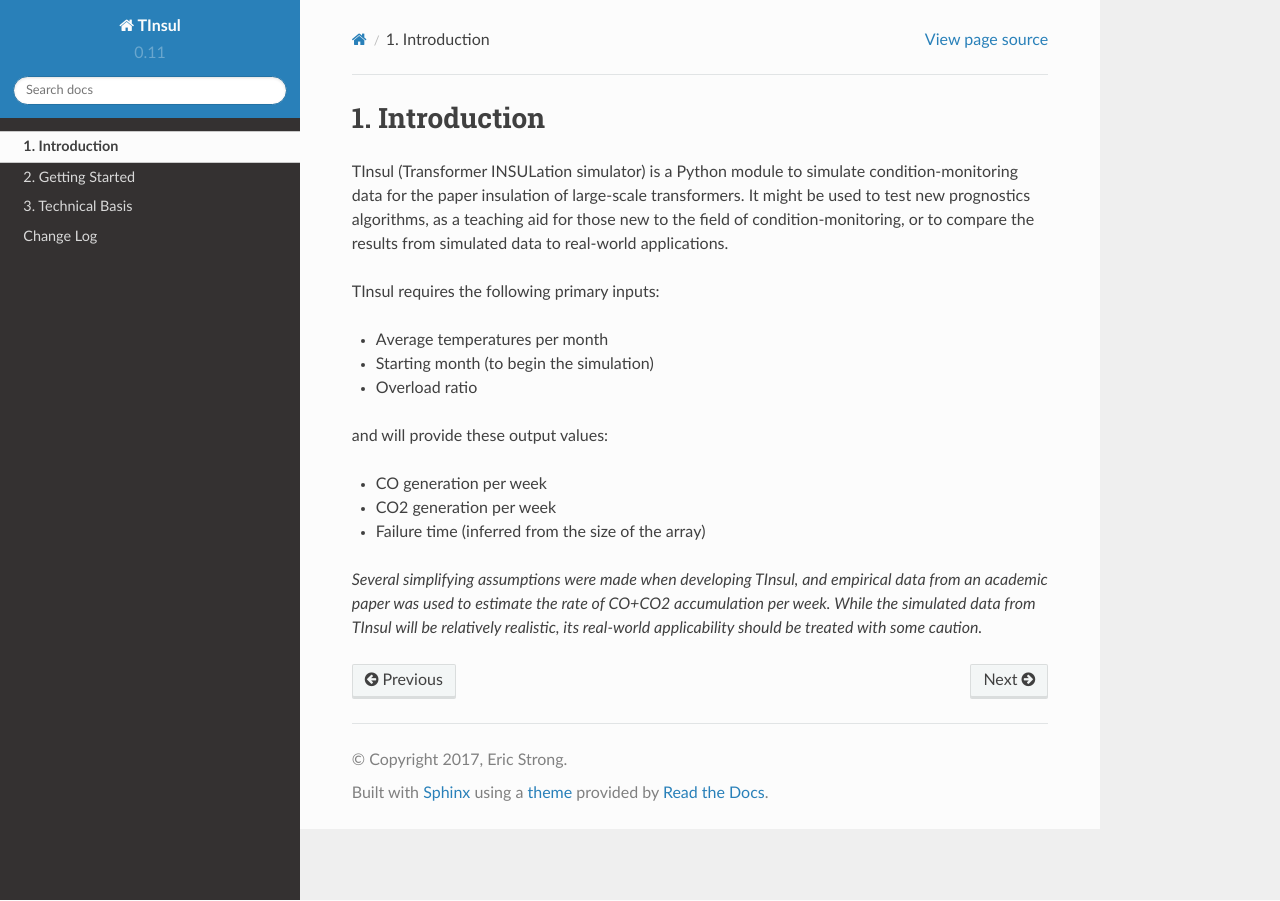
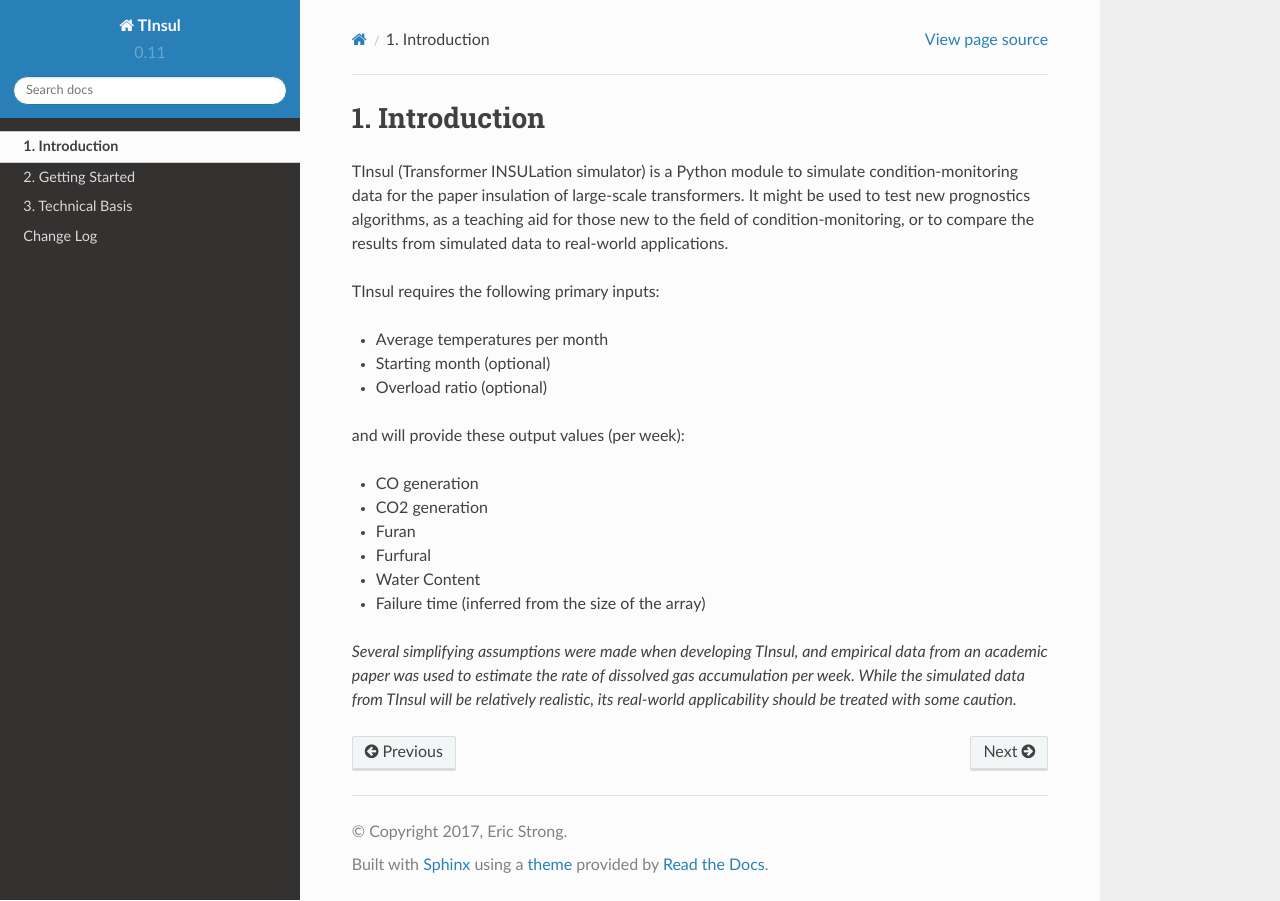
Before and after one commit to drericstrong/tinsul, a Sphinx documentation site: the page built from docs/introduction.rst, in a window 1280 px wide. Built offline with Sphinx 7.4.7 and the Read the Docs theme 2.0.0, drawn with Linux system fonts in a browser that asks for light colours.

Commit message:
Updating documentation
Making a few corrections to the documentation

```diff
--- a/docs/gettingstarted.rst
+++ b/docs/gettingstarted.rst
@@ -20,6 +20,6 @@ For example:
 
 >>> start_month = 1
 
->>> co, co2 = tinsul_sim(temps, start_month)
+>>> df = tinsul_sim(temps, start_month)
 
-The output of the tinsul_sim function will be a tuple containing the carbon monoxide and carbon dioxide accumulation per week (co, co2 above). The size of the array can be used to infer the failure time, in weeks.
+The output of the tinsul_sim function will be a DataFrame containing the condition indicators for paper insulation failure (CO, CO2, Furan, Furfural, Water Content). The size of the array can be used to infer the failure time, in weeks.
--- a/docs/introduction.rst
+++ b/docs/introduction.rst
@@ -6,13 +6,16 @@ TInsul (Transformer INSULation simulator) is a Python module to simulate conditi
 TInsul requires the following primary inputs:
 
 * Average temperatures per month
-* Starting month (to begin the simulation)
-* Overload ratio
+* Starting month (optional)
+* Overload ratio (optional)
 
-and will provide these output values:
+and will provide these output values (per week):
 
-* CO generation per week
-* CO2 generation per week
+* CO generation
+* CO2 generation
+* Furan
+* Furfural
+* Water Content
 * Failure time (inferred from the size of the array)
 
-*Several simplifying assumptions were made when developing TInsul, and empirical data from an academic paper was used to estimate the rate of CO+CO2 accumulation per week. While the simulated data from TInsul will be relatively realistic, its real-world applicability should be treated with some caution.*
+*Several simplifying assumptions were made when developing TInsul, and empirical data from an academic paper was used to estimate the rate of dissolved gas accumulation per week. While the simulated data from TInsul will be relatively realistic, its real-world applicability should be treated with some caution.*
```
Also changed, not shown: other parts of docs/gettingstarted.rst (+1 -1 lines), README.md (+12 -9 lines).
